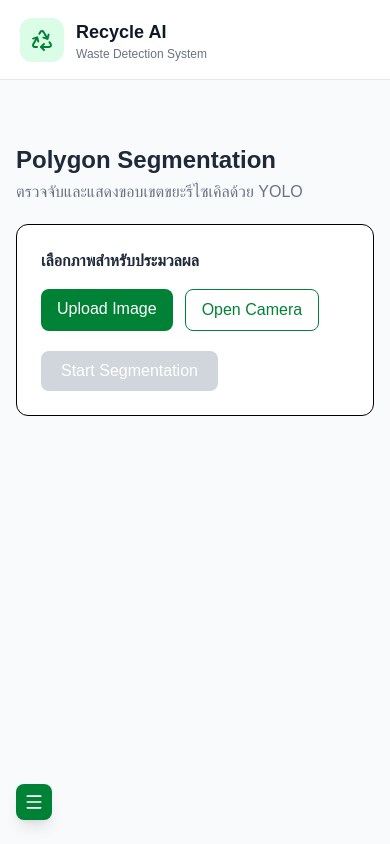
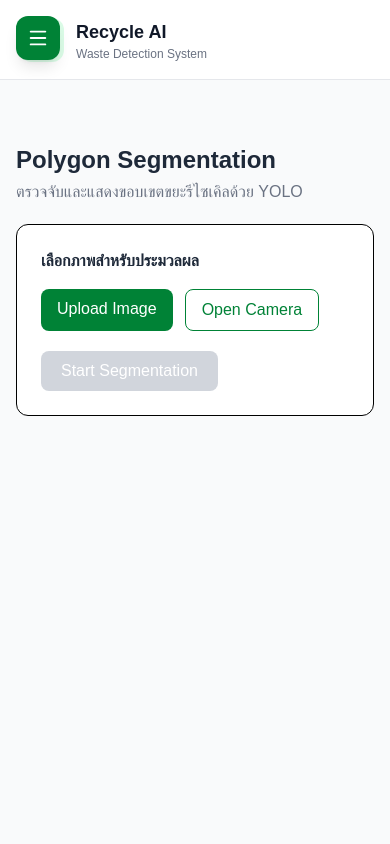
Before and after one commit to pootking221/recycle-ai, a React (Vite) app: page /#/segmentation in a window 390 px wide. Built offline with nearby package versions, Linux system fonts and the light colour scheme.

Commit message:
Fix responsive mobile sidebar

```diff
--- a/src/components/Sidebar.jsx
+++ b/src/components/Sidebar.jsx
@@ -2,11 +2,8 @@
 import { useState } from "react";
 import { NavLink } from "react-router-dom";
 import {
-  LayoutDashboard,
   Scan,
   Layers,
-  History,
-  Settings,
   Recycle,
   Menu,
   X,
@@ -31,8 +28,7 @@ function Sidebar() {
   const [isCollapsed, setIsCollapsed] = useState(false);
 
   const linkClass = ({ isActive }) =>
-    `flex items-center gap-3 rounded-xl px-3 py-3 text-sm font-medium transition
-    ${
+    `flex items-center gap-3 rounded-xl px-3 py-3 text-sm font-medium transition ${
       isActive
         ? "bg-green-700 text-white shadow-sm"
         : "text-gray-600 hover:bg-green-50 hover:text-green-700"
@@ -44,10 +40,10 @@ function Sidebar() {
       <button
         type="button"
         onClick={() => setIsOpen(true)}
-        className="fixed left-4 top-[49rem] z-30 rounded-lg bg-green-700 p-2 text-white shadow-lg md:hidden"
+        className="fixed left-4 top-4 z-[60] flex h-11 w-11 items-center justify-center rounded-xl bg-green-700 text-white shadow-lg md:hidden"
         aria-label="Open menu"
       >
-        <Menu size={20} />
+        <Menu size={22} />
       </button>
 
       {/* Mobile Overlay */}
@@ -70,7 +66,7 @@ function Sidebar() {
         `}
       >
         {/* Logo */}
-        <div className="flex h-20 items-center justify-between border-b border-gray-100 px-5">
+        <div className="flex h-20 shrink-0 items-center justify-between border-b border-gray-100 px-5">
           <div className="flex items-center gap-3">
             <div className="rounded-xl bg-green-100 p-2 text-green-700">
               <Recycle size={25} />
@@ -88,7 +84,6 @@ function Sidebar() {
             )}
           </div>
 
-          {/* Mobile Close */}
           <button
             type="button"
             onClick={() => setIsOpen(false)}
@@ -101,9 +96,11 @@ function Sidebar() {
 
         {/* Navigation */}
         <nav className="flex-1 space-y-2 overflow-y-auto p-4">
-          <p className="mb-3 px-3 text-xs font-semibold uppercase tracking-wider text-gray-400">
-            {!isCollapsed && "Main Menu"}
-          </p>
+          {!isCollapsed && (
+            <p className="mb-3 px-3 text-xs font-semibold uppercase tracking-wider text-gray-400">
+              Main Menu
+            </p>
+          )}
 
           {menus.map((menu) => {
             const Icon = menu.icon;
@@ -112,23 +109,19 @@ function Sidebar() {
               <NavLink
                 key={menu.path}
                 to={menu.path}
-                end={menu.path === "/"}
                 onClick={() => setIsOpen(false)}
                 title={isCollapsed ? menu.name : ""}
                 className={linkClass}
               >
                 <Icon size={20} className="shrink-0" />
-
-                {!isCollapsed && (
-                  <span>{menu.name}</span>
-                )}
+                {!isCollapsed && <span>{menu.name}</span>}
               </NavLink>
             );
           })}
         </nav>
 
         {/* Bottom Section */}
-        <div className="border-t border-gray-100 p-4">
+        <div className="shrink-0 border-t border-gray-100 p-4">
           <div className="rounded-xl bg-green-50 p-3">
             {!isCollapsed ? (
               <>
@@ -153,9 +146,7 @@ function Sidebar() {
           >
             <ChevronLeft
               size={20}
-              className={`transition-transform ${
-                isCollapsed ? "rotate-180" : ""
-              }`}
+              className={isCollapsed ? "rotate-180" : ""}
             />
           </button>
         </div>
```
